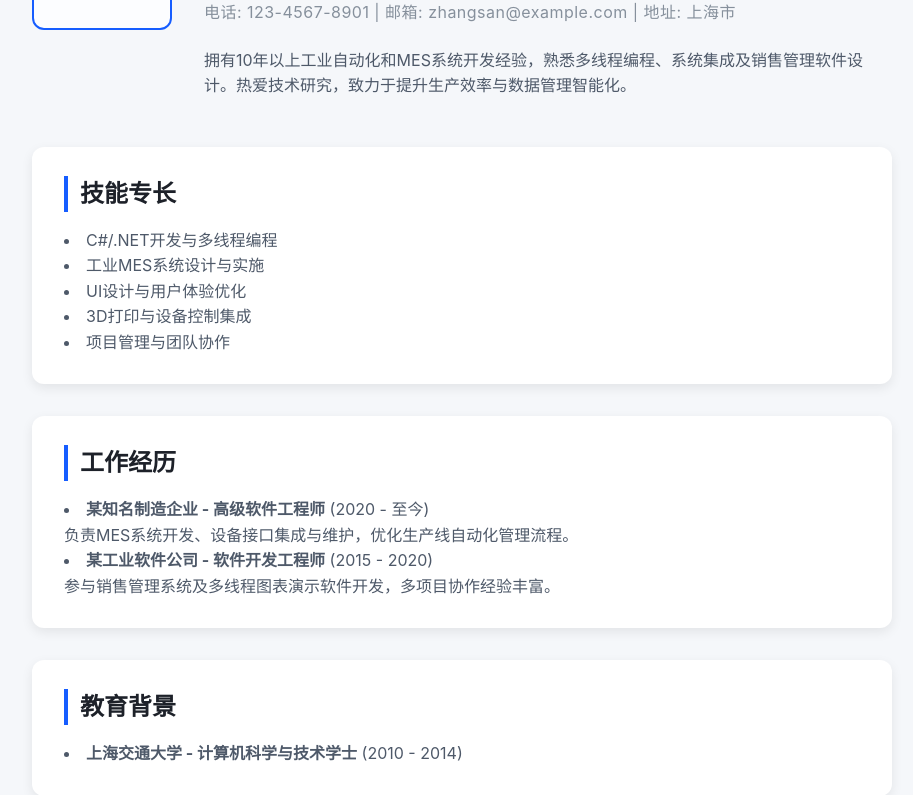
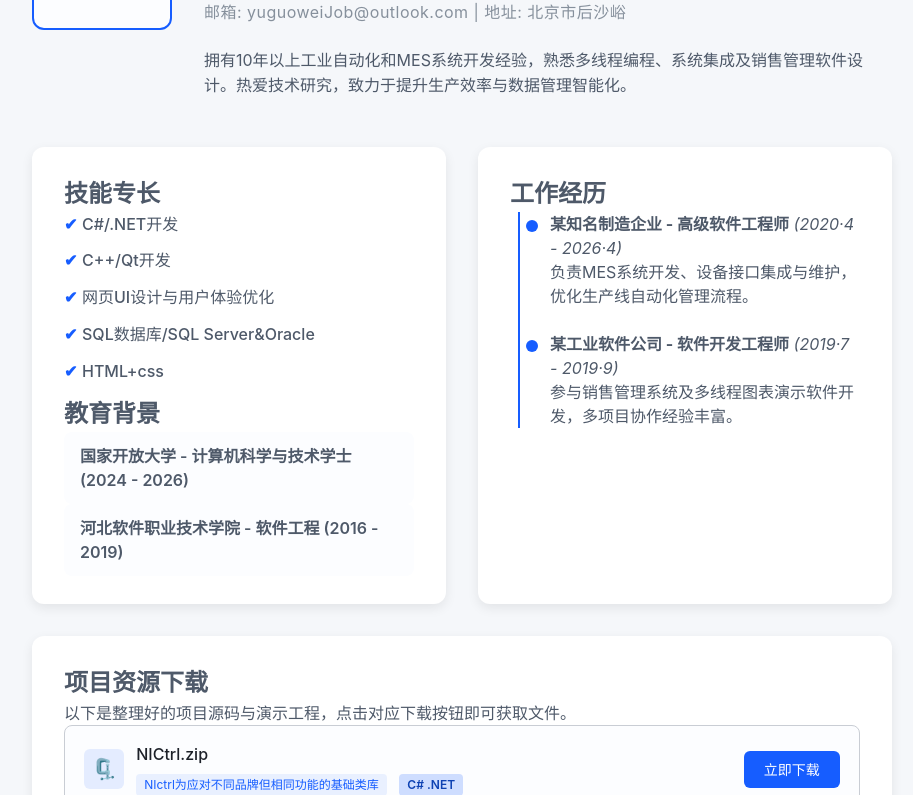
Before and after one commit to n9tho3/github.io, a plain HTML site: page index.html in a window 1280 px wide. Shown: the part 158-953 px from the top of the page, without its empty margins (178-1091 px from the left). Drawn offline with Linux system fonts and the light colour scheme.

Commit message:
Update index.html

```diff
--- a/index.html
+++ b/index.html
@@ -131,32 +131,110 @@
         line-height: 1.6;
     }
 
-    .section {
+    /* 新增左右分栏布局 */
+    .content-columns {
+        display: flex;
+        gap: 2rem;
+        margin-bottom: 2rem;
+        animation: fadeInUp 0.6s ease-out;
+    }
+
+    .left-column,
+    .right-column {
         background: var(--card-bg);
         border-radius: 12px;
         box-shadow: var(--shadow);
         padding: 1.8rem 2rem;
-        margin-bottom: 2rem;
-        animation: fadeInUp 0.6s ease-out;
+        flex: 1;
     }
 
-    .section h2 {
-        font-size: 1.5rem;
-        color: var(--text-title);
-        margin-bottom: 1rem;
-        border-left: 4px solid var(--primary);
-        padding-left: 12px;
+    /* 工作经历项 时间轴+样式 */
+    .work-experience-list {
+        list-style: none;
+        position: relative;
+        padding-left: 20px;
     }
 
-    .section p,
-    .section ul {
-        color: var(--text-secondary);
-        font-size: 1rem;
-        line-height: 1.6;
+    .work-experience-list::before {
+        content: '';
+        position: absolute;
+        top: 0;
+        left: 8px;
+        width: 2px;
+        height: 100%;
+        background: var(--primary);
     }
 
-    .section ul {
-        list-style: inside disc;
+    .work-experience-list li {
+        position: relative;
+        margin-bottom: 1.5rem;
+        padding-left: 20px;
+    }
+
+    .work-experience-list li:last-child {
+        margin-bottom: 0;
+    }
+
+    .work-experience-list li::before {
+        content: '';
+        position: absolute;
+        left: -4px;
+        top: 8px;
+        width: 12px;
+        height: 12px;
+        border-radius: 50%;
+        background-color: var(--primary);
+    }
+
+    /* 技能专长列表加点缀 */
+    .skills-list {
+        list-style: none;
+        padding-left: 0;
+    }
+
+    .skills-list li {
+        position: relative;
+        padding-left: 18px;
+        margin-bottom: 0.8rem;
+        color: var(--text-secondary);
+        font-weight: 500;
+    }
+
+    .skills-list li::before {
+        content: "✔";
+        position: absolute;
+        left: 0;
+        color: var(--primary);
+        font-weight: 700;
+    }
+
+    /* 教育背景简洁卡片 */
+    .education-list {
+        list-style: none;
+        padding-left: 0;
+    }
+
+    .education-list li {
+        background: var(--item-bg);
+        padding: 12px 16px;
+        border-radius: 8px;
+        margin-bottom: 1rem;
+        color: var(--text-secondary);
+        font-weight: 600;
+    }
+
+    .education-list li:last-child {
+        margin-bottom: 0;
+    }
+
+    /* 继续使用已有的section样式，保证外观统一 */
+    .section {
+        /* 移除重复定义，保留内容对齐 */
+        margin: 0;
+        padding: 0;
+        box-shadow: none;
+        background: transparent;
+        border-radius: 0;
     }
 
     /* 下载列表沿用之前样式，小幅调整 */
@@ -164,6 +242,7 @@
         list-style: none;
         display: grid;
         gap: 1rem;
+        margin-bottom: 0;
     }
 
     .download-item {
@@ -306,8 +385,18 @@
         .profile-desc {
             text-align: center;
         }
-        .section {
+
+        /* 分栏变单栏 */
+        .content-columns {
+            flex-direction: column;
+        }
+        .left-column,
+        .right-column {
             padding: 1rem 1.2rem;
+            box-shadow: var(--shadow);
+            background: var(--card-bg);
+            border-radius: 12px;
+            margin-bottom: 1.5rem;
         }
         .download-link {
             flex-direction: column;
@@ -339,11 +428,11 @@
         </label>
         <div class="profile-info">
             <div class="profile-header">
-                <h1>张三</h1>
-                <p class="position">工业软件工程师 / MES系统开发</p>
+                <h1>于佳旭</h1>
+                <p class="position">软件工程师 / C#&C++</p>
             </div>
             <p class="profile-contact">
-                电话: 123-4567-8901 | 邮箱: zhangsan@example.com | 地址: 上海市
+				 邮箱: yuguoweiJob@outlook.com | 地址: 北京市后沙峪
             </p>
             <p class="profile-desc">
                 拥有10年以上工业自动化和MES系统开发经验，熟悉多线程编程、系统集成及销售管理软件设计。热爱技术研究，致力于提升生产效率与数据管理智能化。
@@ -351,43 +440,52 @@
         </div>
     </div>
 
-    <!-- 技能专长 -->
+    <!-- 技能专长 & 教育背景 & 工作经历 左右分栏布局 -->
+    <div class="content-columns">
+        <!-- 左栏：技能专长 + 教育背景 -->
+        <div class="left-column">
             <section class="section">
                 <h2>技能专长</h2>
-        <ul>
-            <li>C#/.NET开发与多线程编程</li>
-            <li>工业MES系统设计与实施</li>
-            <li>UI设计与用户体验优化</li>
-            <li>3D打印与设备控制集成</li>
-            <li>项目管理与团队协作</li>
+                <ul class="skills-list">
+                    <li>C#/.NET开发</li>
+                    <li>C++/Qt开发</li>
+                    <li>网页UI设计与用户体验优化</li>
+                    <li>SQL数据库/SQL Server&Oracle</li>
+                    <li>HTML+css</li>
                 </ul>
             </section>
 
-    <!-- 工作经历 -->
+            <section class="section">
+                <h2>教育背景</h2>
+                <ul class="education-list">
+                    <li><strong>国家开放大学</strong> - 计算机科学与技术学士 (2024 - 2026)</li>
+                </ul>
+				<ul class="education-list">
+				    <li><strong>河北软件职业技术学院</strong> - 软件工程 (2016 - 2019)</li>
+				</ul>
+            </section>
+        </div>
+
+        <!-- 右栏：工作经历 -->
+        <div class="right-column">
             <section class="section">
                 <h2>工作经历</h2>
-        <ul>
+                <ul class="work-experience-list">
                     <li>
-                <strong>某知名制造企业 - 高级软件工程师</strong> (2020 - 至今)<br />
+                        <strong>某知名制造企业 - 高级软件工程师</strong> <em>(2020·4 - 2026·4)</em><br />
                         负责MES系统开发、设备接口集成与维护，优化生产线自动化管理流程。
                     </li>
                     <li>
-                <strong>某工业软件公司 - 软件开发工程师</strong> (2015 - 2020)<br />
+                        <strong>某工业软件公司 - 软件开发工程师</strong> <em>(2019·7 - 2019·9)</em><br />
                         参与销售管理系统及多线程图表演示软件开发，多项目协作经验丰富。
                     </li>
                 </ul>
             </section>
-
-    <!-- 教育背景 -->
-    <section class="section">
-        <h2>教育背景</h2>
-        <ul>
-            <li><strong>上海交通大学 - 计算机科学与技术学士</strong> (2010 - 2014)</li>
-        </ul>
-    </section>
+        </div>
+    </div>
 
     <!-- 项目资源下载 -->
-    <section class="section">
+    <section class="section" style="box-shadow: var(--shadow); background: var(--card-bg); border-radius: 12px; padding: 1.8rem 2rem; margin-bottom: 2rem; animation: fadeInUp 0.6s ease-out;">
         <h2>项目资源下载</h2>
         <p>以下是整理好的项目源码与演示工程，点击对应下载按钮即可获取文件。</p>
         <ul class="download-list">
```
Lines whose indentation alone changed are shown as unchanged.
